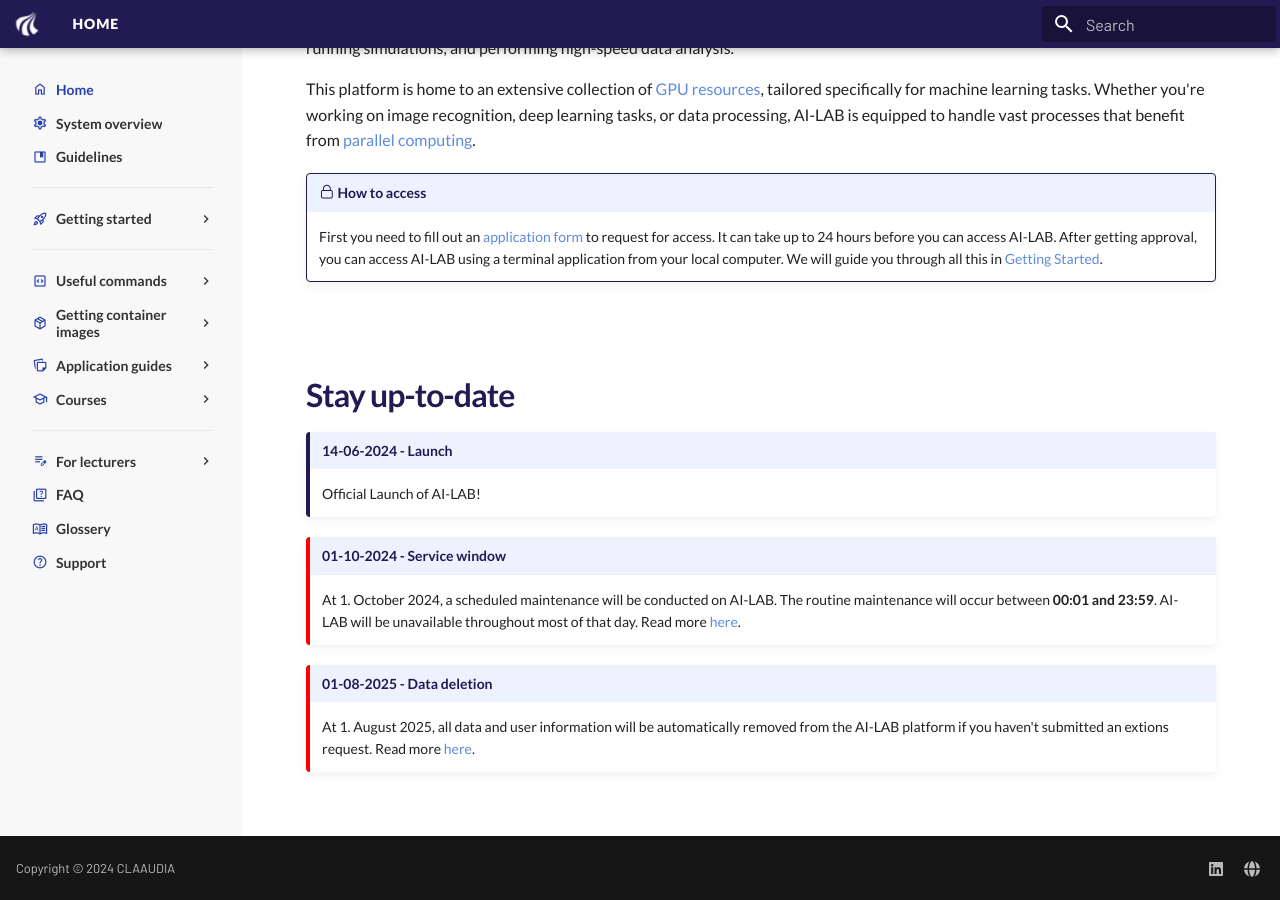
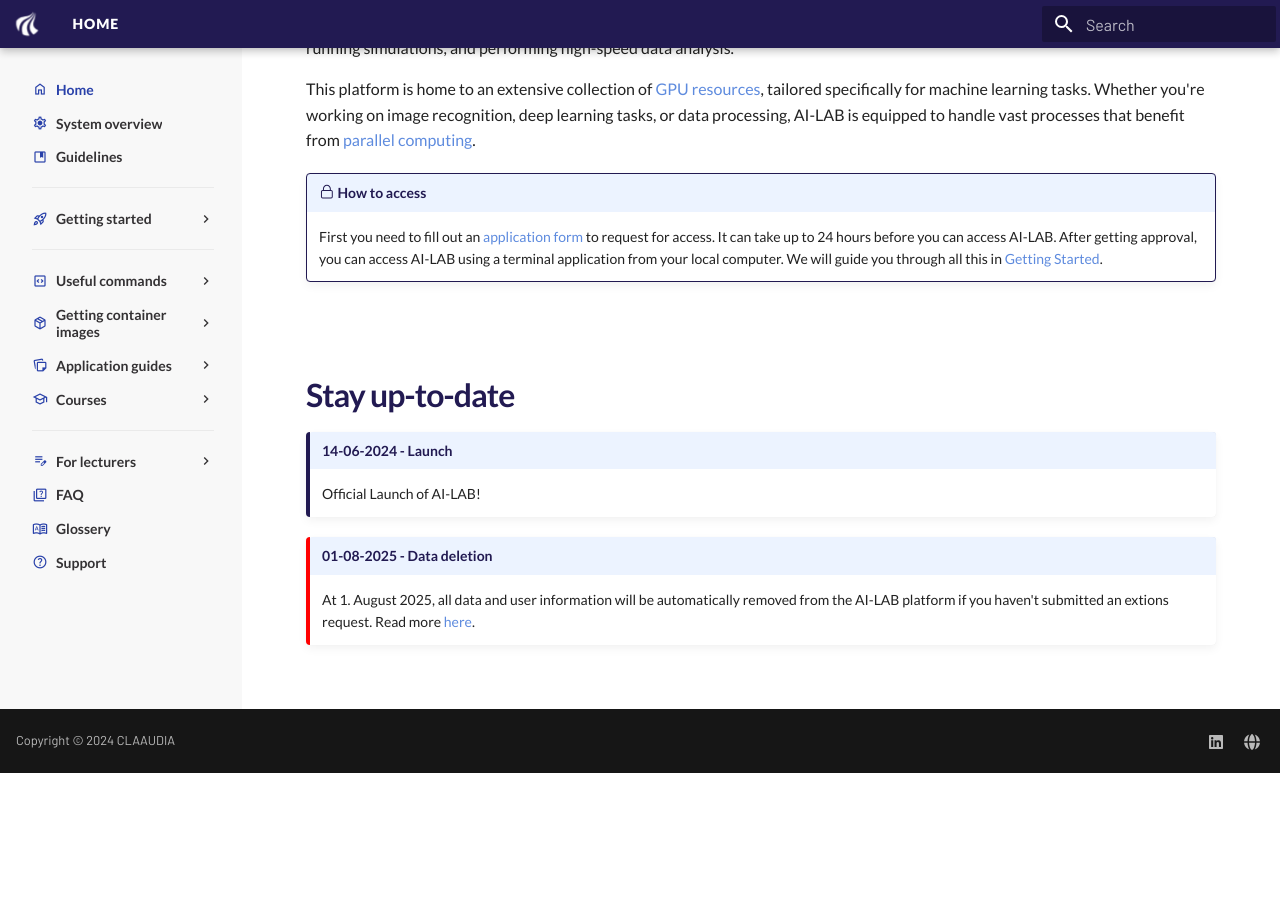
Before and after one commit to aau-claaudia/ailab-docs, an MkDocs documentation site: the page built from docs/index.md, in a window 1280 px wide and 900 px high, scrolled down 580 px. Built offline with MkDocs 1.6.1 and Material for MkDocs 9.7.7, drawn with Linux system fonts in a browser that asks for light colours; after the commit the page ends 1353 px from its top, so only the background shows below that.

Commit message:
Deleted service window date

```diff
--- a/docs/index.md
+++ b/docs/index.md
@@ -44,9 +44,6 @@ This platform is home to an extensive collection of [GPU resources](/system-over
 !!! custom old "14-06-2024 - Launch"
     Official Launch of AI-LAB!
 
-!!! custom old red "01-10-2024 - Service window"
-    At 1. October 2024, a scheduled maintenance will be conducted on AI-LAB. The routine maintenance will occur between <span style="font-weight: bold;">00:01 and 23:59</span>. AI-LAB will be unavailable throughout most of that day. Read more [here](/guidelines/#8-scheduled-maintenance).
-
 !!! custom old red "01-08-2025 - Data deletion"
     At 1. August 2025, all data and user information will be automatically removed from the AI-LAB platform if you haven't submitted an extions request. Read more [here](/guidelines/#1-data-deletion-and-extension-policies).
 
```
